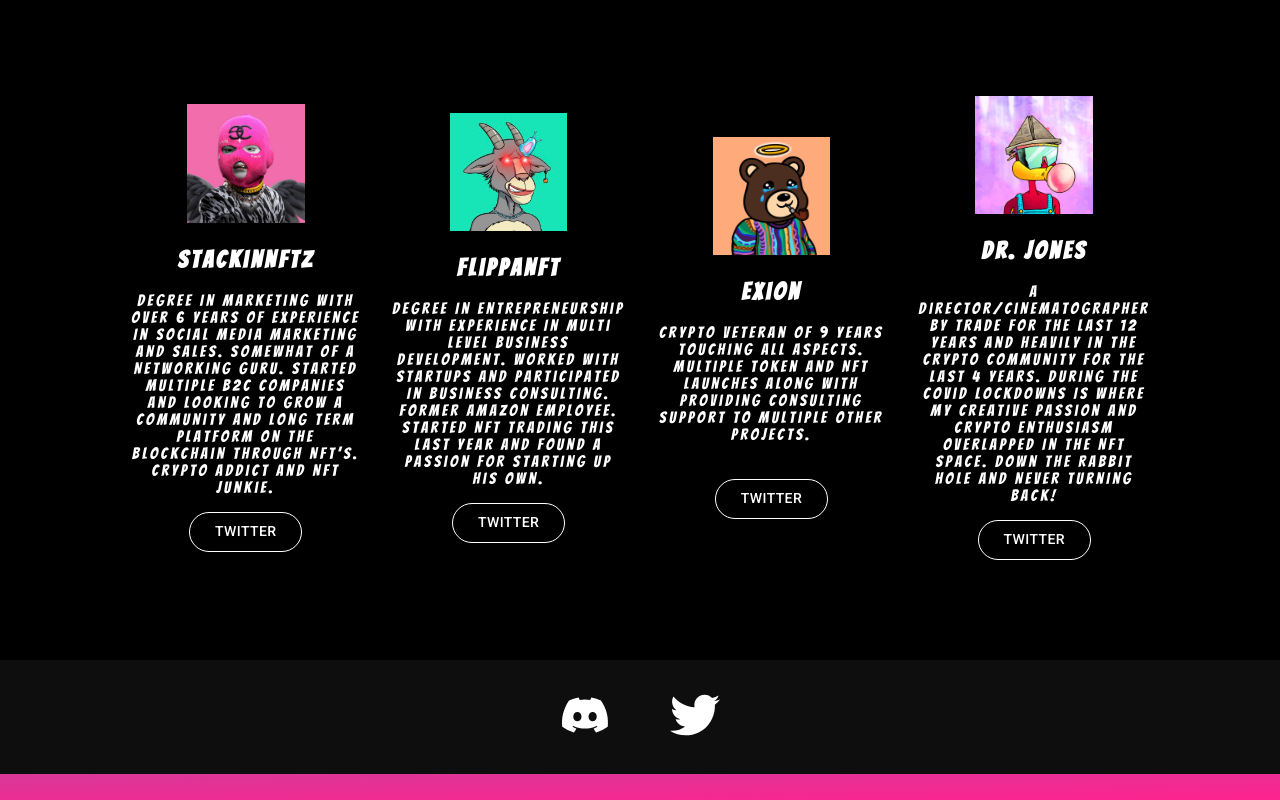
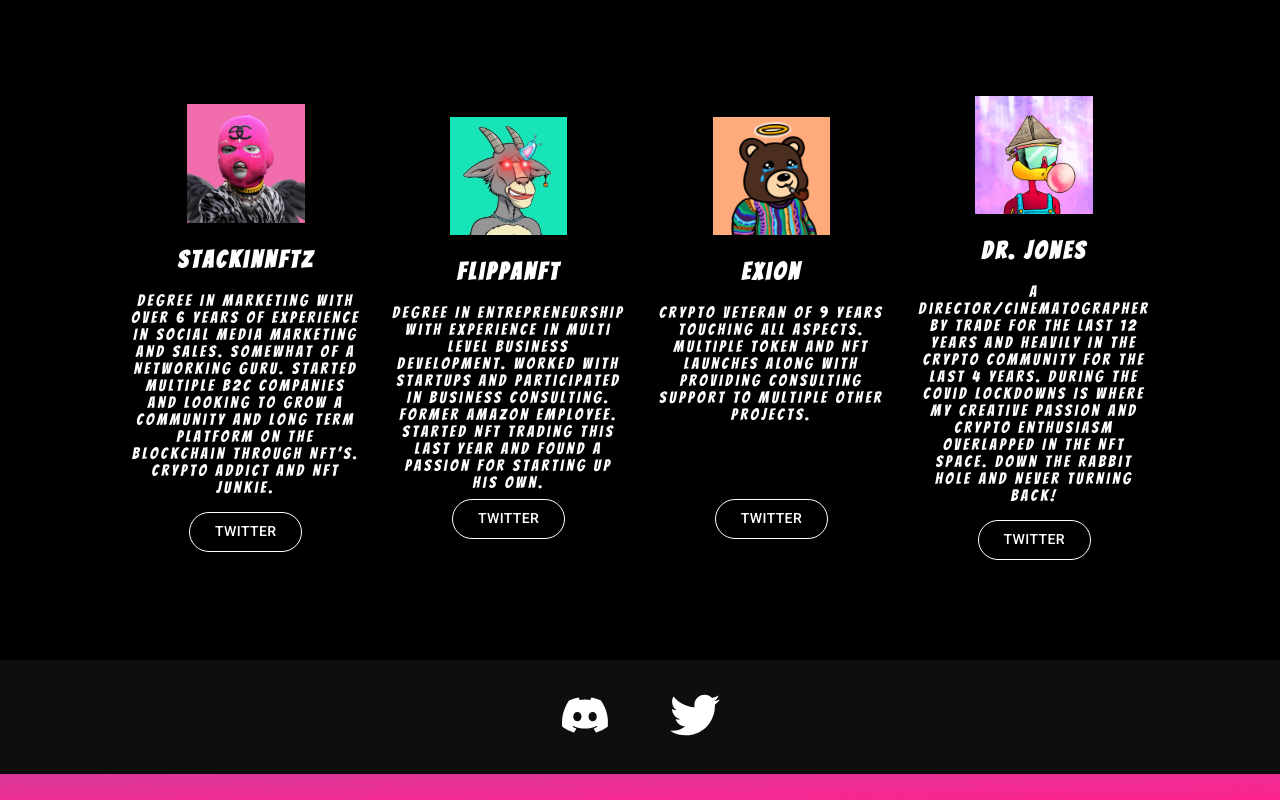
Before and after one commit to omergr8/BigBrain, a React (Create React App) app: page / in a window 1280 px wide. Shown: the part 5694-6494 px from the top of the page. Built offline with nearby package versions, Linux system fonts and the light colour scheme.

Commit message:
height issue fixed

```diff
--- a/src/pages/Home/Sections/Team/Team.module.css
+++ b/src/pages/Home/Sections/Team/Team.module.css
@@ -35,7 +35,7 @@
 .founderAvatar {
 }
 .founderText {
-  min-height: 200px;
+  min-height: 240px;
 }
 .founderText h2 {
   text-transform: capitalize;
```
